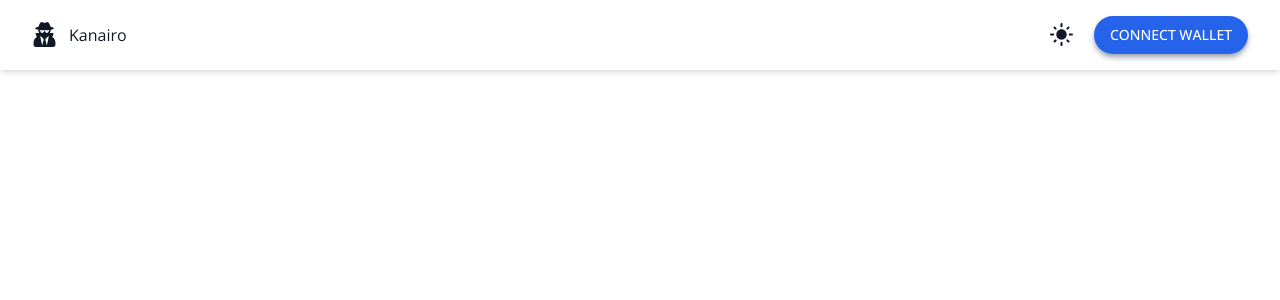
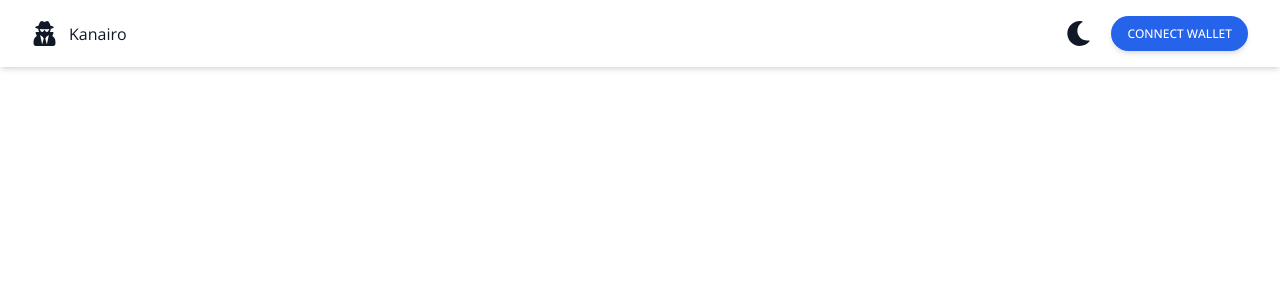
Before and after one commit to omondi8399/KanairoDAO, a React (Create React App) app: page / in a window 1280 px wide. Shown: the top 300 px of the page. Built offline with nearby package versions, Linux system fonts and the light colour scheme.

Commit message:
Updated Header Component

```diff
--- a/src/components/Header.jsx
+++ b/src/components/Header.jsx
@@ -1,32 +1,77 @@
-import { FaUserSecret } from "react-icons/fa"
+import { Link } from 'react-router-dom'
+import { useEffect, useState } from "react"
+import { FaUserSecret, FaMoon } from "react-icons/fa"
 import { MdLightMode } from "react-icons/md"
 
 const Header = () => {
+    const [theme, setTheme] = useState(localStorage.theme)
+    const themeColor = theme === 'dark' ? 'light' : 'dark'
+    const darken = theme === 'dark' ? true : false
+
+    useEffect(() => {
+      const root = window.document.documentElement
+      root.classList.remove(themeColor)
+      root.classList.add(theme)
+      localStorage.setItem('theme', theme)
+    }, [themeColor, theme])
+
+    const toggleLight = () => {
+      const root = window.document.documentElement
+      root.classList.remove(themeColor)
+      root.classList.add(theme)
+      localStorage.setItem('theme', theme)
+      setTheme(themeColor)
+    }
+
     return (
-    <div className='sticky top-0 z-50 dark:text-blue-500'>
-        <nav className='navbar navbar-expand-lg shadow-md py-2 relative flex items-center w-full justify-between
-        bg-white dark:bg-[#212936]'>
-            <div className='px-6 w-full flex flex-wrap items-center justify-between'>
-                <div className='grow flex justify-between items-center p-2'>
-                    <a className='flex justify-start items-center space-x-3'>
-                        <FaUserSecret size={25} />
+      <header className="sticky top-0 z-50 dark:text-blue-500">
+        <nav
+          className="navbar navbar-expand-lg shadow-md py-2 relative flex items-center w-full justify-between
+        bg-white dark:bg-[#212936]"
+        >
+          <div className="px-6 w-full flex flex-wrap items-center justify-between">
+            <div className="grow flex flex-row justify-between items-center p-2">
+              <Link
+                to={'/'}
+                className="flex flex-row justify-start items-center space-x-3"
+              >
+                <FaUserSecret className="cursor-pointer" size={25} />
                 <span className="invisible md:visible dark:text-gray-300">
                   Kanairo
                 </span>
-                    </a>
-                    <div className="flex justify-center items-center space-x-5 ">
-                        <MdLightMode className="cursor-pointer" size={25} />
-                        <button className="px-4 py-2.5 bg-blue-600 font-medium text-sm leading-tight
-                        uppercase rounded-full text-white shadow-md shadow-gray-400 active:bg-blue-800 transition
-                        duration-150 ease-in-out dark: text-blue-500 dark:border dark:border-blue-500
-                        dark:bg-transparent">
+              </Link>
+
+              <div className="flex flex-row justify-center items-center space-x-5">
+                {darken ? (
+                  <MdLightMode
+                    className="cursor-pointer"
+                    size={25}
+                  />
+                ) : (
+                  <FaMoon
+                    className="cursor-pointer"
+                    size={25}
+
+                  />
+                )}
+
+                  <button
+                    className="px-4 py-2.5 bg-blue-600 font-medium
+                    text-xs leading-tight uppercase rounded-full text-white
+                    shadow-md hover:bg-blue-700 hover:shadow-lg
+                    focus:bg-blue-700 focus:shadow-lg focus:outline-none
+                    focus:ring-0 active:bg-blue-800 active:shadow-lg
+                    transition duration-150 ease-in-out dark:text-blue-500
+                    dark:border dark:border-blue-500 dark:bg-transparent"
+
+                  >
                     Connect Wallet
                   </button>
               </div>
             </div>
           </div>
         </nav>
-    </div>
+      </header>
     )
 }
 
```
Also changed, not shown: src/index.css (line endings or trailing spaces). Lines whose indentation alone changed are shown as unchanged.
